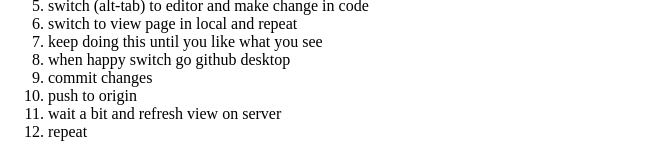
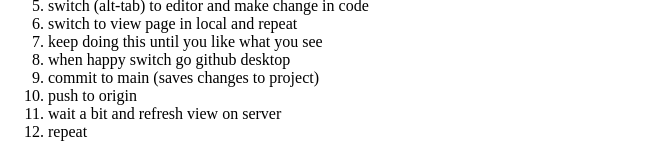
Before and after one commit to didotvonbriesen/didotvonbriesen.github.io, a plain HTML site: page index.htm in a window 1280 px wide. Shown: the part 182-341 px from the top of the page, without its empty margins (0-645 px from the left). Drawn offline with Linux system fonts and the light colour scheme.

Commit message:
Update index.htm

```diff
--- a/index.htm
+++ b/index.htm
@@ -10,7 +10,7 @@
   <li>switch to view page in local and repeat</li>
   <li>keep doing this until you like what you see</li>
   <li>when happy switch go github desktop</li>
-  <li>commit changes</li>
+  <li>commit to main (saves changes to project)</li>
   <li>push to origin</li>
   <li>wait a bit and refresh view on server</li>
   <li>repeat</li>
```
